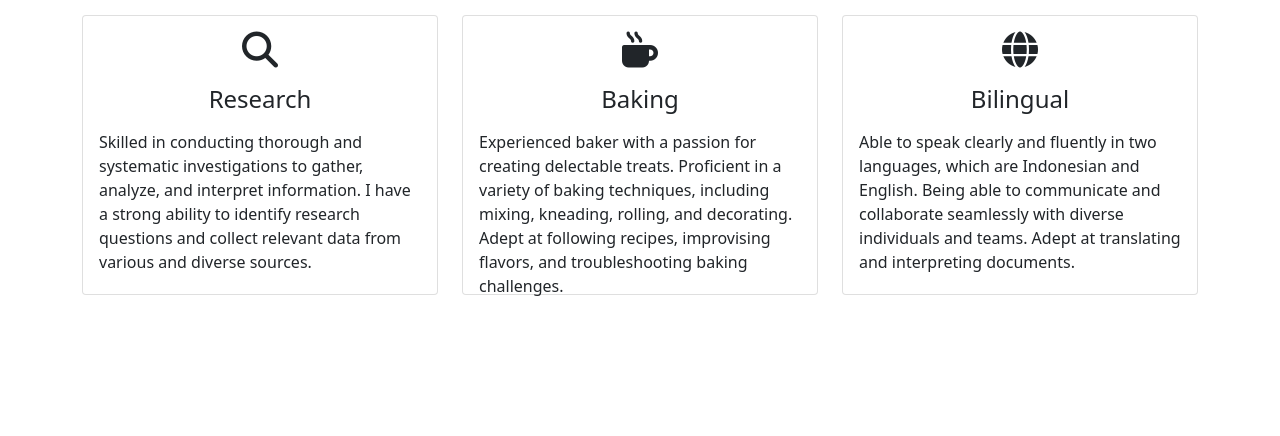
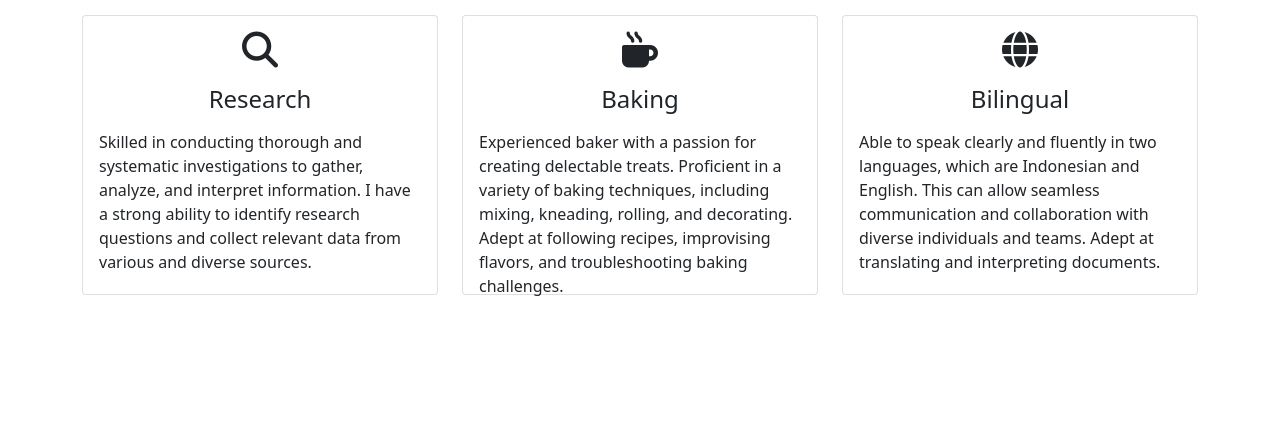
Before and after one commit to George-Niche/george-portfolio, a plain HTML site: page index.html in a window 1280 px wide. Shown: the part 3040-3476 px from the top of the page. Drawn offline with nearby package versions, Linux system fonts and the light colour scheme; a script that the page names is missing.

Commit message:
Update index.html

```diff
--- a/index.html
+++ b/index.html
@@ -289,7 +289,7 @@
                             <h4 class="card-title mt-3">Bilingual</h4>
                             <p class="card-text mt-3">
                                 Able to speak clearly and fluently in two languages, which are Indonesian and English.
-                                Being able to communicate and collaborate seamlessly with diverse individuals and teams.
+                                This can allow seamless communication and collaboration with diverse individuals and teams.
                                 Adept at translating and interpreting documents.
                             </p>
                         </div>
```
